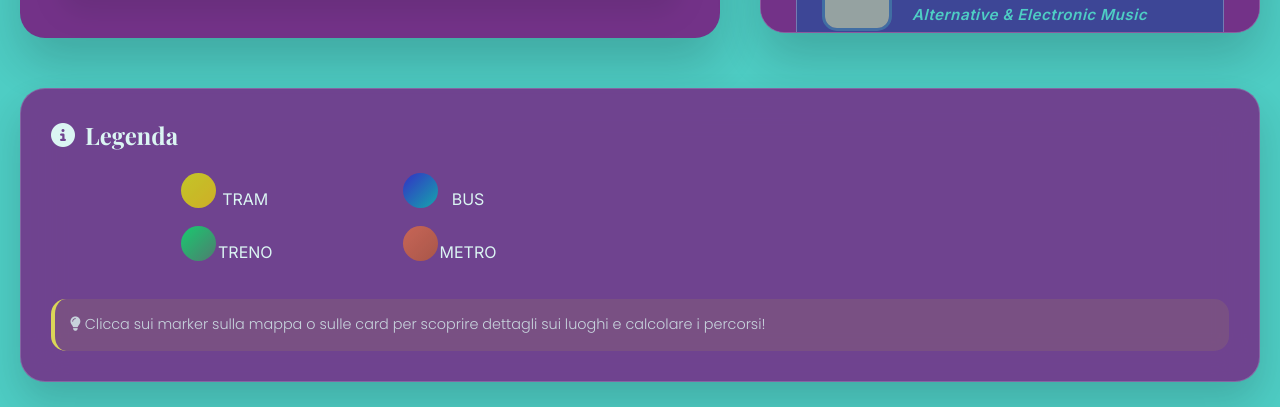
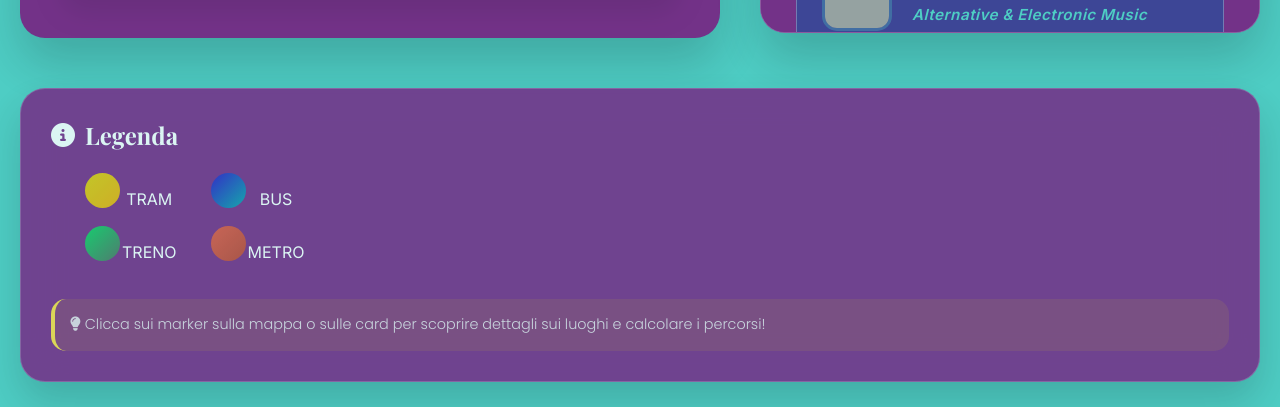
Before and after one commit to Mattia170108/mattia170108.github.io, a plain HTML site: page index.html in a window 1280 px wide. Shown: the part 1143-1550 px from the top of the page. Drawn offline with nearby package versions, Linux system fonts and the light colour scheme; grey boxes are pictures that could not be loaded.

Commit message:
Update cssPCTO.css

```diff
--- a/CSS/cssPCTO.css
+++ b/CSS/cssPCTO.css
@@ -423,7 +423,7 @@
             justify-content: center;
             color: rgb(255, 255, 255);
             font-size: 12px;
-             margin-left: 8rem;
+             margin-left: 2rem;
             transition: all 0.3s ease;
             margin-bottom: 1rem;
 
```
